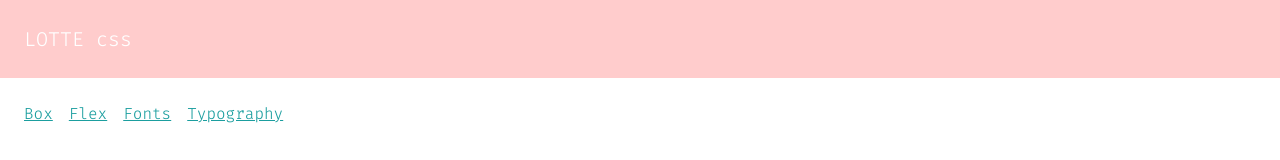
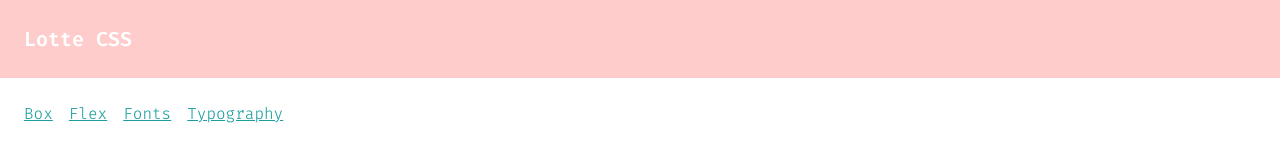
Before and after one commit to pentacleai/pentaclecss, a React (Create React App) app: page /#/ in a window 1280 px wide. Shown: the top 160 px of the page. Built offline with nearby package versions, Linux system fonts and the light colour scheme.

Commit message:
CF - font fix

```diff
--- a/public/index.html
+++ b/public/index.html
@@ -24,7 +24,7 @@
       work correctly both with client-side routing and a non-root public URL.
       Learn how to configure a non-root public URL by running `npm run build`.
     -->
-    <title>lotte css</title>
+    <title>Lotte CSS</title>
   </head>
   <body>
     <noscript>You need to enable JavaScript to run this app.</noscript>
--- a/src/App.js
+++ b/src/App.js
@@ -1,8 +1,12 @@
 import React, {Component} from 'react';
 import {Route, HashRouter} from "react-router-dom";
-import Layout from "./components/layout"
+import Layout from "./components/layout";
 
 import './lottecss/assets/styles/lotte.scss';
+import Box from "./Pages/Box";
+import Flex from "./Pages/Flex";
+import Typography from "./Pages/Typography";
+import Fonts from "./Pages/Fonts";
 
 
 class App extends Component {
@@ -10,6 +14,11 @@
         return (
             <HashRouter>
                 <Route path="/" exact component={Main}/>
+                <Route path="/box" component={Box}/>
+                <Route path="/flex" component={Flex}/>
+                <Route path="/fonts" component={Fonts}/>
+                <Route path="/typography" component={Typography}/>
+
             </HashRouter>
         );
     }
--- a/src/Pages/Box.js
+++ b/src/Pages/Box.js
@@ -1,6 +1,5 @@
 import React, {Component} from 'react';
 import Layout from "../components/layout";
-
 
 class Box extends Component {
     render() {
--- a/src/components/header.js
+++ b/src/components/header.js
@@ -5,7 +5,7 @@
     render() {
         return <header>
             <div className="header-content">
-                <Link to="/">LOTTE css</Link>
+                <Link to="/">Lotte CSS</Link>
             </div>
         </header>
     }
--- a/src/lottecss/assets/styles/_header.scss
+++ b/src/lottecss/assets/styles/_header.scss
@@ -5,6 +5,7 @@
 
   a {
     color: white;
+    font-family: _font(family-semibold);
     text-decoration: none;
   }
 }
--- a/src/lottecss/assets/styles/lib/_vars.scss
+++ b/src/lottecss/assets/styles/lib/_vars.scss
@@ -1,7 +1,8 @@
 $font: (
-        family-main:	       ('fira', arial, roboto, Helvetica, sans-serif),
-        family-light:	       ('fira', arial, roboto, Helvetica, sans-serif),
-        family-heading:	       ('fira', arial, roboto, Helvetica, sans-serif),
+        family-main:	       ('fira-regular', arial, roboto, Helvetica, sans-serif),
+        family-light:	       ('fira-light', arial, roboto, Helvetica, sans-serif),
+        family-medium:	       ('fira-medium', arial, roboto, Helvetica, sans-serif),
+        family-semibold:       ('fira-semibold', arial, roboto, Helvetica, sans-serif),
         font-awesome:          ('font-awesome'),
         font-awesome-solid:    ('font-awesome-solid'),
         material-icons:        ('material-icons'),
```
Also changed, not shown: src/lottecss/readme.md.
